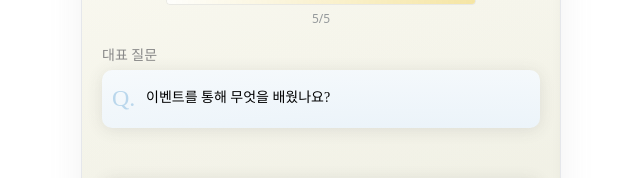
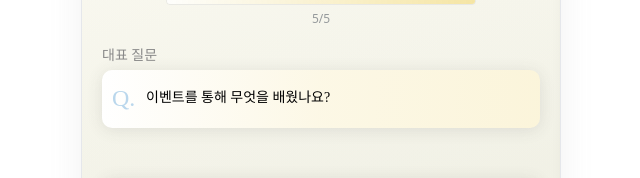
Before and after one commit to 2024-dino/dino-FE, a Next.js app: page /hi-story/completed-events/1 in a window 1280 px wide. Shown: the part 160-338 px from the top of the page, without its empty margins (319-959 px from the left). Built offline with nearby package versions, Linux system fonts and the light colour scheme; no server answers; a web font is replaced by a local one.

Commit message:
feat #23 - 대표 질문 그래디언트 적용

```diff
--- a/src/components/hiStory/CompltedEvents/QuestionAndAnswer.tsx
+++ b/src/components/hiStory/CompltedEvents/QuestionAndAnswer.tsx
@@ -1,10 +1,14 @@
 import { CompleteEventType, QuestionContentType } from '@/types/hiStory';
 import { useEffect, useState } from 'react';
+
+import { EmotionType } from '@/types/emotion';
+import { getProgressAndButtonColor } from '@/utils/emotionColor';
 
 interface Props {
   question: QuestionContentType | CompleteEventType['representativeQuestion'];
   title?: string;
   isRepresent?: boolean;
+  emotion?: EmotionType;
   isAvailBookmark?: boolean;
 }
 
@@ -12,6 +16,7 @@ const QuestionAndAnswer = ({
   question,
   title,
   isRepresent = false,
+  emotion,
   isAvailBookmark = false,
 }: Props) => {
   const [showAnswer, setShowAnswer] = useState(false);
@@ -20,10 +25,14 @@ const QuestionAndAnswer = ({
     setShowAnswer(!!title);
   }, [question, title]);
 
-  const backgroundStyle = isRepresent
+  const backgroundStyle =
+    isRepresent && emotion
       ? {
-        background:
-          'radial-gradient(243.74% 263.56% at 75.29% 143.06%, rgba(138, 186, 221, 0.20) 0%, rgba(186, 215, 236, 0.00) 100%), #FFF',
+          background: `linear-gradient(92deg, ${getProgressAndButtonColor(
+            emotion,
+          )}00 0%, ${getProgressAndButtonColor(
+            emotion,
+          )}47 50%, ${getProgressAndButtonColor(emotion)}66 100%), #FFF`,
           boxShadow: '0px 2px 16px 0px rgba(68, 68, 68, 0.12)',
         }
       : {
@@ -82,6 +91,7 @@ const QuestionAndAnswer = ({
           </div>
 
           {question.isAnswer && (showAnswer || !!title) && (
+            <>
               <div className="w-full flex mt-2">
                 <div className="flex-shrink-0 w-[34px]">
                   <span className="font-pretendard-300 text-[#BAD7EC] text-[24px] leading-[24px]">
@@ -92,11 +102,9 @@ const QuestionAndAnswer = ({
                   {renderAnswer(question.type!)}
                 </div>
               </div>
+              {isAvailBookmark && <div className="self-end">구름~</div>}
+            </>
           )}
-
-          {/* {isBookmarking && (
-          // TODO: Implement bookmarking functionality
-        )} */}
         </div>
       </div>
     </div>
--- a/src/pages/hi-story/completed-events/[eventId]/index.tsx
+++ b/src/pages/hi-story/completed-events/[eventId]/index.tsx
@@ -453,14 +453,21 @@ const EventDetailPage = () => {
           </div>
         </div>
 
+        {/* 대표 질문 */}
         <QuestionAndAnswer
           question={event.representativeQuestion}
           isRepresent={true}
+          emotion={event.emotion as EmotionType}
+          isAvailBookmark={true}
         />
 
         <div className="mt-10 w-full">
           {eventDetail?.questionContent.map((question) => (
-            <QuestionAndAnswer key={question.questionId} question={question} />
+            <QuestionAndAnswer
+              key={question.questionId}
+              question={question}
+              isAvailBookmark={true}
+            />
           ))}
         </div>
       </div>
```
Lines whose indentation alone changed are shown as unchanged.
